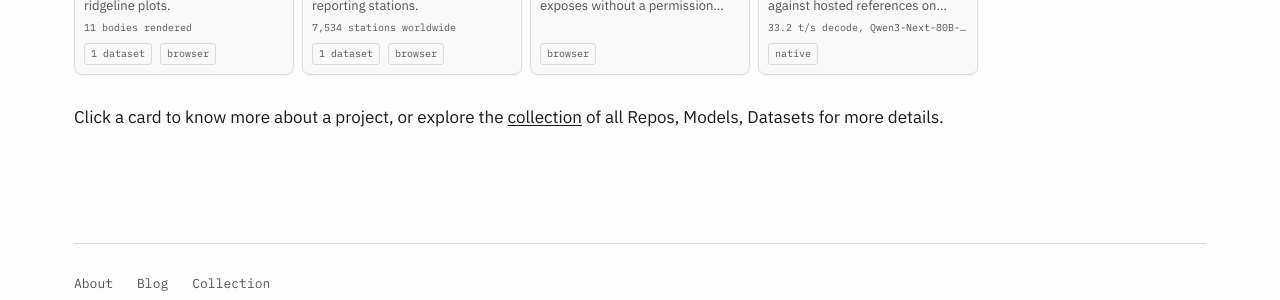
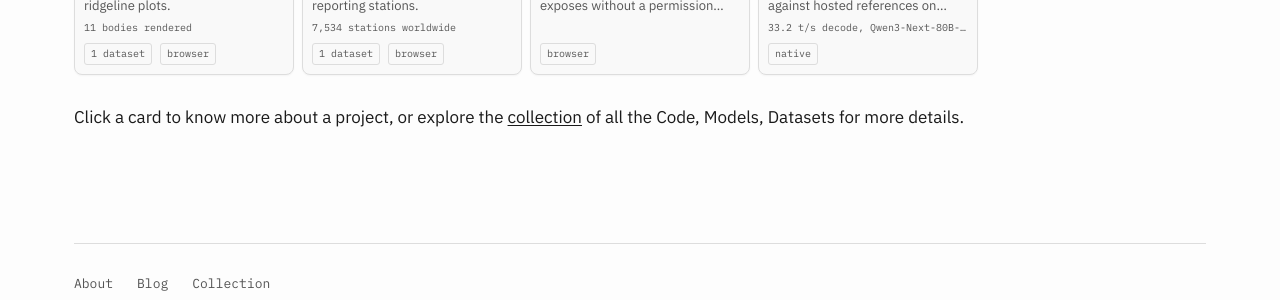
Before and after one commit to idle-intelligence/site, a Jekyll site: the page built from index.md, in a window 1280 px wide. Shown: the part 685-985 px from the top of the page. Built offline with Jekyll 4.4.1, drawn with Linux system fonts in a browser that asks for light colours.

Commit message:
Home: the collection sentence names Code, Models, Datasets

```diff
--- a/index.md
+++ b/index.md
@@ -15,4 +15,4 @@ wide: true
 
 {% include catalogue.html %}
 
-Click a card to know more about a project, or explore the [collection]({{ '/collection/' | relative_url }}) of all Repos, Models, Datasets for more details.
+Click a card to know more about a project, or explore the [collection]({{ '/collection/' | relative_url }}) of all the Code, Models, Datasets for more details.
```
